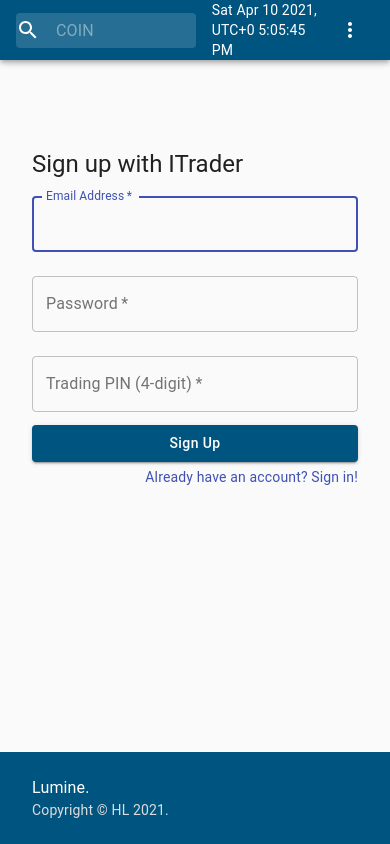
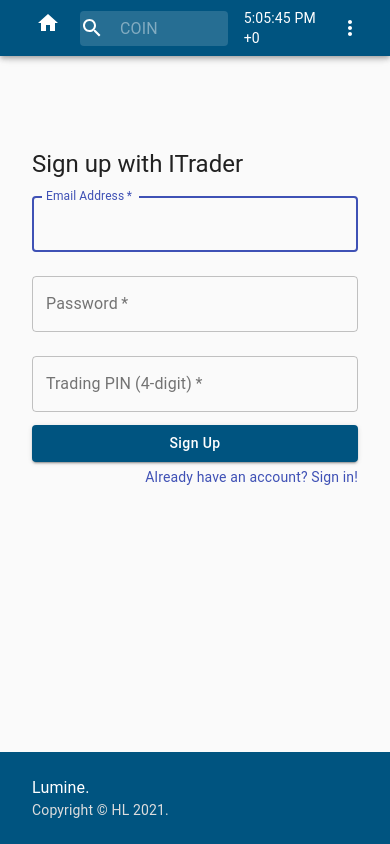
Before and after one commit to howieraem/itrader, a React (Create React App) app in the folder ui/: page /signup in a window 390 px wide. Built offline with nearby package versions, Linux system fonts and the light colour scheme; what react-stockcharts would draw is missing.

Commit message:
multiple improvements

```diff
--- a/ui/src/app/App.css
+++ b/ui/src/app/App.css
@@ -3,17 +3,6 @@
   text-align: center;
 }
 */
-/* body {
-  padding-right: 0 !important;
-} */
-
-.No-pad {
-  padding-right: 0 !important;
-}
-
-html {
-  overflow-y: auto;
-}
 
 .App-logo {
   height: 40vmin;
--- a/ui/src/app/App.js
+++ b/ui/src/app/App.js
@@ -21,7 +21,7 @@ import { ACCESS_TOKEN } from "../constants";
 import { getCurrentUser } from '../utils/APIUtils';
 
 
-const useStyles = (theme => ({
+const useStyles = theme => ({
   root: {
     display: 'flex',
     flexDirection: 'column',
@@ -38,7 +38,7 @@ const useStyles = (theme => ({
     backgroundColor: "#005480"
       // theme.palette.type === 'light' ? theme.palette.grey[200] : theme.palette.grey[800],
   },
-}));
+});
 
 
 class App extends React.Component {
@@ -104,9 +104,7 @@ class App extends React.Component {
         <CssBaseline />
         <Container component="main" className={classes.main} maxWidth="lg">
           <Grid container spacing={0}>
-            <Grid item xs>
-              <PrimarySearchAppBar authenticated={this.state.authenticated} onLogout={this.handleLogout} />
-            </Grid>
+            <PrimarySearchAppBar authenticated={this.state.authenticated} onLogout={this.handleLogout} />
 
             { this.state.justLoggedOut && <AlertMessage message={"Successfully logged out!"} severity={"success"} /> }
 
--- a/ui/src/components/bar/AppBar.js
+++ b/ui/src/components/bar/AppBar.js
@@ -11,12 +11,17 @@ import SearchIcon from '@material-ui/icons/Search';
 import MoreIcon from '@material-ui/icons/MoreVert';
 import Link from '@material-ui/core/Link';
 import Button from '@material-ui/core/Button';
-
+import HomeIcon from '@material-ui/icons/Home';
 import AccountMenu from './AccountMenu';
 
 
 const Clock = ({ date }) => (
-  <div>{`${date.toDateString()}, UTC+${0 - date.getTimezoneOffset() / 60} ${date.toLocaleTimeString()}`}</div>
+  <div>{`${date.toDateString()} ${date.toLocaleTimeString()} UTC+${0 - date.getTimezoneOffset() / 60}`}</div>
+)
+
+
+const ClockMobile = ({ date }) => (
+  <div>{`${date.toLocaleTimeString()} +${0 - date.getTimezoneOffset() / 60}`}</div>
 )
 
 
@@ -33,6 +38,12 @@ const useStyles = theme => ({
       display: 'block',
     },
   },
+  titleMobile: {
+    display: 'block',
+    [theme.breakpoints.up('sm')]: {
+      display: 'none',
+    },
+  },
   search: {
     position: 'relative',
     borderRadius: theme.shape.borderRadius,
@@ -42,7 +53,7 @@ const useStyles = theme => ({
     },
     marginRight: theme.spacing(2),
     marginLeft: 0,
-    width: '100%',
+    width: '46%',
     [theme.breakpoints.up('sm')]: {
       marginLeft: theme.spacing(3),
       width: 'auto',
@@ -160,6 +171,8 @@ class PrimarySearchAppBar extends React.Component {
         transformOrigin={{ vertical: 'top', horizontal: 'right' }}
         open={isMobileMenuOpen}
         onClose={this.handleMobileMenuClose}
+        // If false and a vertical scroll bar exists , the popover will add padding to body
+        MenuProps={{ disableScrollLock: true }}
       >
         {this.props.authenticated ? (
           <div>
@@ -183,6 +196,15 @@ class PrimarySearchAppBar extends React.Component {
             <Typography className={classes.title} variant="h5" noWrap>
               <Link href="/" color="inherit" style={{textDecoration: 'none'}}>ITrader</Link>
             </Typography>
+            <Button
+              aria-label="login"
+              color="inherit"
+              m={2}
+              className={classes.titleMobile}
+              style={{textTransform: 'none', fontSize: 18}}
+            >
+              <Link href="/" color="inherit" style={{textDecoration: 'none'}}><HomeIcon /></Link>
+            </Button>
             <div className={classes.grow} />
             <div className={classes.search}>
               <InputBase
@@ -195,9 +217,16 @@ class PrimarySearchAppBar extends React.Component {
                 startAdornment={<SearchIcon/>}
               />
             </div>
+
             <div className={classes.grow} />
-            <Clock date={this.state.date} />
+            <div className={classes.sectionDesktop}>
+              <Clock date={this.state.date} />
+            </div>
+            <div className={classes.sectionMobile}>
+              <ClockMobile date={this.state.date} />
+            </div>
             <div className={classes.grow} />
+
             <div className={classes.sectionDesktop}>
               { this.props.authenticated ? (
                 <AccountMenu />
@@ -233,7 +262,6 @@ class PrimarySearchAppBar extends React.Component {
                 </Button>
               )}
             </div>
-            <div className={classes.grow} />
             <div className={classes.sectionMobile}>
               <IconButton
                 aria-label="show more"
@@ -245,6 +273,7 @@ class PrimarySearchAppBar extends React.Component {
                 <MoreIcon />
               </IconButton>
             </div>
+            <div className={classes.grow} />
           </Toolbar>
         </AppBar>
         {renderMobileMenu}
--- /dev/null
+++ b/ui/src/components/chart/MainChart.js
@@ -0,0 +1,27 @@
+import React from 'react';
+import Chart from './CandleStickChart';
+import { getStockHistory } from '../../utils/APIUtils';
+import LoadingIndicator from '../../common/LoadingIndicator';
+
+
+class MainChart extends React.Component {
+	componentDidMount() {
+		getStockHistory(this.props.symbol).then(data => {
+      if (data) this.setState({ data });
+      else this.setState(null);
+		}).catch(err => { console.log(err); this.setState(null); })
+	}
+
+	render() {
+		return (
+      this.state ? <Chart type="hybrid" data={this.state.data}/> : (
+        <header className="Chart-placeholder">
+          {"Loading chart..."}
+          <LoadingIndicator />
+        </header>
+      )
+		)
+	}
+}
+
+export default MainChart;
--- a/ui/src/components/dashboard/Dashboard.css
+++ b/ui/src/components/dashboard/Dashboard.css
@@ -14,6 +14,8 @@
   align-items: center;
   justify-content: center;
   font-size: 18px;
+  margin-left: 50px;
+  margin-right: 50px;
 }
 
 .Symbol-title {
@@ -39,14 +41,15 @@
 }
 
 .Dashboard-buttons {
-  /* background-color: #288ff0; */
-  min-height: 5vh;
-  display: flex;
-  flex-direction: column;
-  align-items: center;
-  justify-content: center;
-  font-size: calc(10px + 2vmin);
-  /* color: white; */
+  text-transform: none;
+  font-size: 18;
+  background-color: #0077b7;
+  color: white;
+  border-radius: 12;
+  min-width: 150px;
+  max-width: 150px;
+  min-height: 50px;
+  max-height: 50px;
 }
 
 .Misc {
--- a/ui/src/components/dashboard/Dashboard.js
+++ b/ui/src/components/dashboard/Dashboard.js
@@ -2,32 +2,26 @@ import './Dashboard.css';
 import React from 'react';
 import Button from '@material-ui/core/Button';
 import Grid from '@material-ui/core/Grid';
+import { withStyles } from '@material-ui/core/styles';
 import InfoTable from './Table';
-import Chart from '../chart/CandleStickChart';
+import MainChart from '../chart/MainChart';
 import { addTicker, removeAllTickers } from 'stocksocket';
-import { getStockBasicInfo, getStockHistory } from '../../utils/APIUtils';
-import LoadingIndicator from '../../common/LoadingIndicator';
+import { getStockBasicInfo } from '../../utils/APIUtils';
 
 
-class ChartComponent extends React.Component {
-	componentDidMount() {
-		getStockHistory(this.props.symbol).then(data => {
-      if (data) this.setState({ data });
-      else this.setState(null);
-		}).catch(err => { console.log(err); this.setState(null); })
-	}
-
-	render() {
-		return (
-      this.state ? <Chart type="hybrid" data={this.state.data}/> : (
-        <header className="Chart-placeholder">
-          {"Loading chart..."}
-          <LoadingIndicator />
-        </header>
-      )
-		)
-	}
-}
+const useStyles = theme => ({
+  buttons: {
+    textTransform: 'none',
+    fontSize: 18,
+    backgroundColor: "#0077b7",
+    color: "white",
+    borderRadius: 12,
+    maxWidth: '150px',
+    maxHeight: '50px',
+    minWidth: '150px',
+    minHeight: '50px'
+  }
+})
 
 
 // class DataItem extends React.Component {
@@ -146,6 +140,7 @@ class Dashboard extends React.Component {
   }
 
   render() {
+    const { classes } = this.props;
     return (
       <Grid container spacing={0}>
         <Grid container spacing={0}>
@@ -171,7 +166,7 @@ class Dashboard extends React.Component {
         <Grid container>
           <Grid item xs />
           <Grid item xs={11} align="left">
-            <ChartComponent symbol={this.state.symbol} />
+            <MainChart symbol={this.state.symbol} />
           </Grid>
           <Grid item xs />
         </Grid>
@@ -191,21 +186,14 @@ class Dashboard extends React.Component {
 
         <Grid container spacing={2} style={{marginTop: "15px"}}>
           <Grid item xs />
-          <Grid item xs={3} align="left">
-            <Button
-                variant="contained"
-                style={{textTransform: 'none', fontSize: 18, backgroundColor: "#0077b7", color: "white", borderRadius: 12,
-                        maxWidth: '150px', maxHeight: '50px', minWidth: '150px', minHeight: '50px'}}
-            >
+          <Grid item xs={3} align="center">
+            <Button variant="contained" className={classes.buttons}>
               Trade
             </Button>
           </Grid>
-          <Grid item xs={3} align="left">
-            <Button
-                variant="contained"
-                style={{textTransform: 'none', fontSize: 18, backgroundColor: "#0077b7", color: "white", borderRadius: 12,
-                        maxWidth: '150px', maxHeight: '50px', minWidth: '150px', minHeight: '50px'}}
-            >
+          <Grid item xs={1} />
+          <Grid item xs={3} align="center">
+            <Button variant="contained" className={classes.buttons}>
               More Info
             </Button>
           </Grid>
@@ -216,4 +204,4 @@ class Dashboard extends React.Component {
   }
 }
 
-export default Dashboard;
+export default withStyles(useStyles)(Dashboard);
--- a/ui/src/components/dashboard/Table.js
+++ b/ui/src/components/dashboard/Table.js
@@ -39,15 +39,15 @@ function tabulate(data, keysPerRow=3) {
   return results;
 }
 
-export default function InfoTable(props) {
+export default function InfoTable({ data }) {
   const classes = useStyles();
 
   return (
     <TableContainer component={Paper}>
-      { props.data ? (
+      { data ? (
         <Table className={classes.table} aria-label="info table">
           <TableBody>
-            {tabulate(props.data).map((row) => (
+            {tabulate(data).map((row) => (
               <TableRow>
                 <TableCell component="th" scope="row">
                   <strong>{row[0]}</strong>
```
